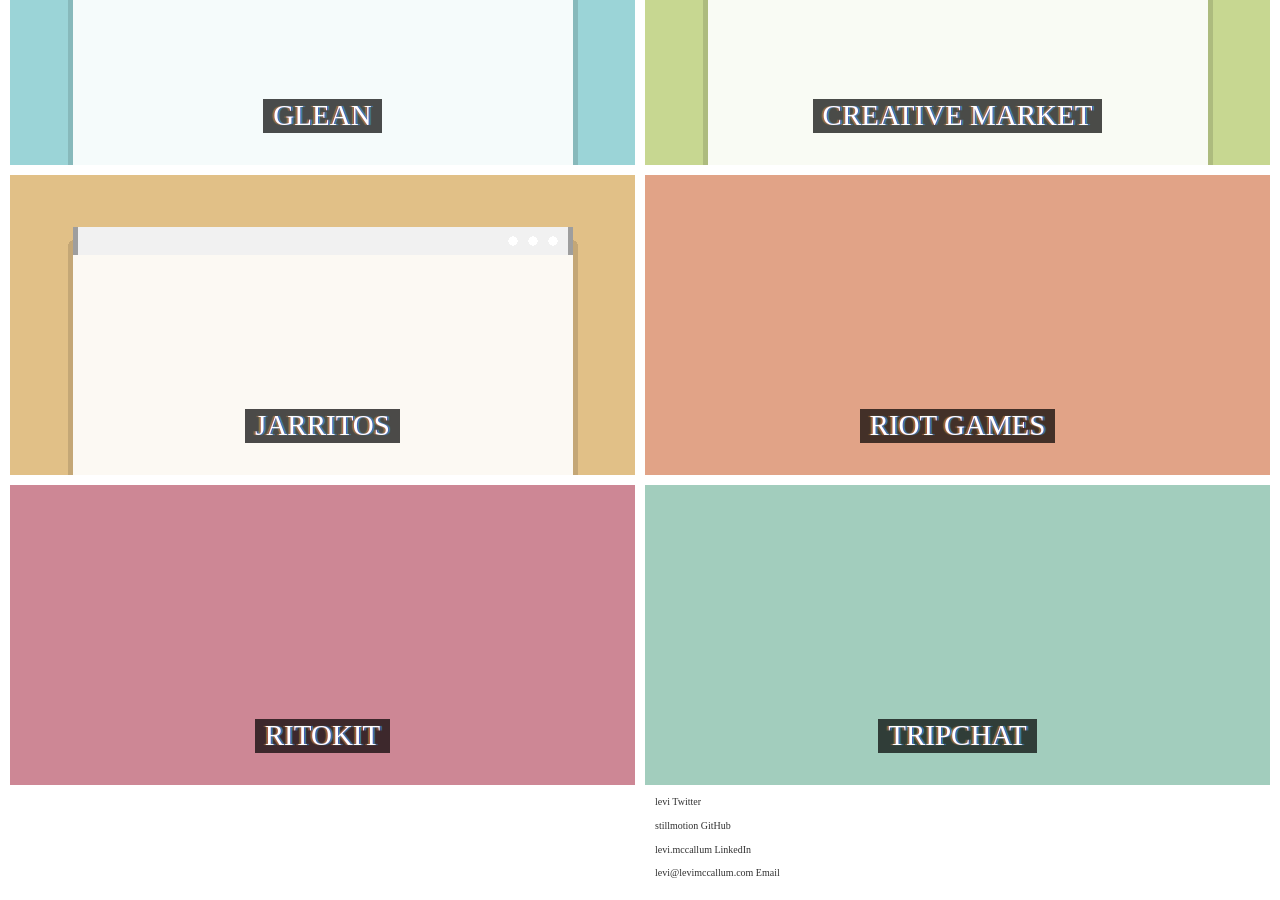
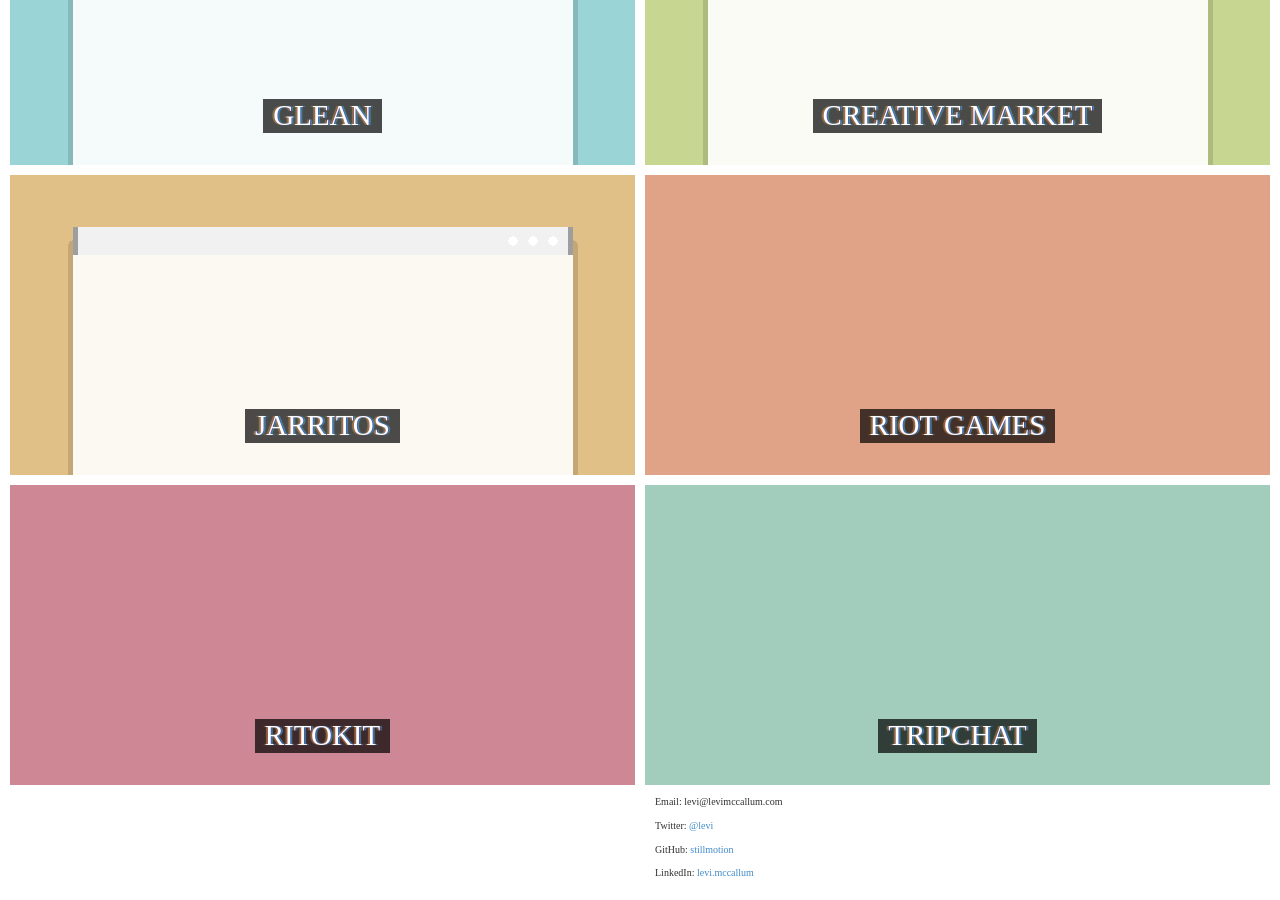
Before and after one commit to levi/levi.github.io, a Jekyll site: the page built from index.html, in a window 1280 px wide and 900 px high, scrolled down 788 px. Built offline with Jekyll 4.4.1, drawn with Linux system fonts in a browser that asks for light colours; nearby versions of some CDN libraries; library files that are not in the unit come from our copies; part of the change alters nothing that is shown; grey boxes are pictures that could not be loaded.

```diff
--- a/_includes/footer.html
+++ b/_includes/footer.html
@@ -1,8 +1,8 @@
 <footer id="footer" class="row">
   <div class="col-md-6 col-md-offset-6">
-    <p>{{ site.twitter_username }} Twitter</p>
-    <p>{{ site.github_username }} GitHub</p>
-    <p>{{ site.linkedin_username }} LinkedIn</p>
-    <p>{{ site.email }} Email</p>
+    <p>Email: {{ site.email }}</p>
+    <p>Twitter: <a href="https://twitter.com/{{ site.twitter_username" title="@{{ site.twitter_username }}">@{{ site.twitter_username }}</a></p>
+    <p>GitHub: <a href="https://github.com/{{ site.github_username }}" title="Levi's GitHub">{{ site.github_username }}</a></p>
+    <p>LinkedIn: <a href="https://www.linkedin.com/in/{{ site.linkedin_username }}" title="Levi's LinkedIn">{{ site.linkedin_username }}</a></p>
   </div>
 </div>
```
